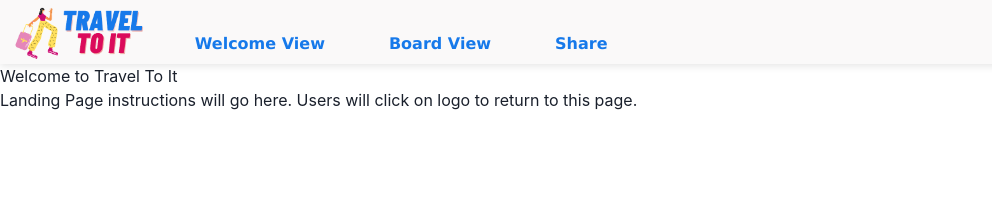
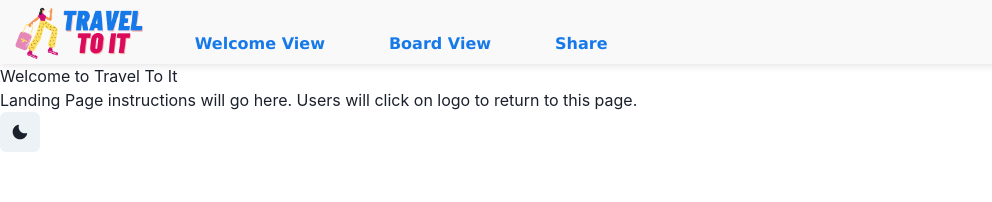
Before and after one commit to chingu-voyages/v41-geckos-team-09, a React (Vite) app: page / in a window 1280 px wide. Shown: the top 202 px of the page, without its empty margins (0-992 px from the left). Built offline with nearby package versions, Linux system fonts and the light colour scheme.

Commit message:
add dark mode

```diff
--- a/package.json
+++ b/package.json
@@ -10,6 +10,7 @@
   },
   "dependencies": {
     "@atlaskit/css-reset": "^6.3.15",
+    "@chakra-ui/icons": "^2.0.11",
     "@chakra-ui/react": "^2.3.6",
     "@emotion/react": "^11",
     "@emotion/styled": "^11",
--- a/src/App.jsx
+++ b/src/App.jsx
@@ -5,7 +5,9 @@ import Header from './components/header/header.jsx';
 import Board from './components/board/board.jsx';
 import Welcome from './components/welcome/welcome.jsx';
 import { ChakraProvider } from '@chakra-ui/react';
-
+import { ColorModeScript } from '@chakra-ui/react'
+import theme from './components/theme'
+import ToggleMode from './components/toggle.jsx';
 
 function App() {
 const [currentView, setCurrentView] = useState('Welcome');
@@ -25,10 +27,12 @@ const renderView = () => {
   // 2. Wrap ChakraProvider at the root of your app
   return (
     <ChakraProvider>
+    <ColorModeScript initialColorMode={theme.config.initialColorMode} />
       <div className="App">
 
         <Header currentView={currentView} handleViewChange={handleViewChange}/>
         {renderView()}
+        <ToggleMode display="block" mt="md">Click me!</ToggleMode>
         <Footer />
 
       </div>
--- /dev/null
+++ b/src/components/theme.js
@@ -0,0 +1,15 @@
+// theme.js
+
+// 1. import `extendTheme` function
+import { extendTheme } from '@chakra-ui/react'
+
+// 2. Add your color mode config
+const config = {
+  initialColorMode: 'dark',
+  useSystemColorMode: false,
+}
+
+// 3. extend the theme
+const theme = extendTheme({ config })
+
+export default theme
--- /dev/null
+++ b/src/components/toggle.jsx
@@ -0,0 +1,15 @@
+import React from 'react'
+import { IconButton, useColorMode } from '@chakra-ui/react'
+import { MoonIcon, SunIcon } from '@chakra-ui/icons'
+
+const ToggleMode = () => {
+    const { colorMode, toggleColorMode } = useColorMode()
+    return (
+        <IconButton
+            icon={colorMode === 'dark' ? <SunIcon /> : <MoonIcon />}
+            onClick={toggleColorMode}
+        />
+    )
+}
+
+export default ToggleMode
--- a/src/main.jsx
+++ b/src/main.jsx
@@ -1,12 +1,13 @@
 import React from 'react'
 import ReactDOM from 'react-dom/client'
 import App from './App'
-import './index.css'
-
+import { ColorModeScript } from '@chakra-ui/react'
+import theme from './components/theme'
 import { ChakraProvider } from '@chakra-ui/react'
 
 ReactDOM.createRoot(document.getElementById('root')).render(
         <ChakraProvider>
+            <ColorModeScript initialColorMode={theme.config.initialColorMode} />
             <App />
         </ChakraProvider>
 )
```
Also changed, not shown: 2 other files (tests, documents, lock files or other folders).
